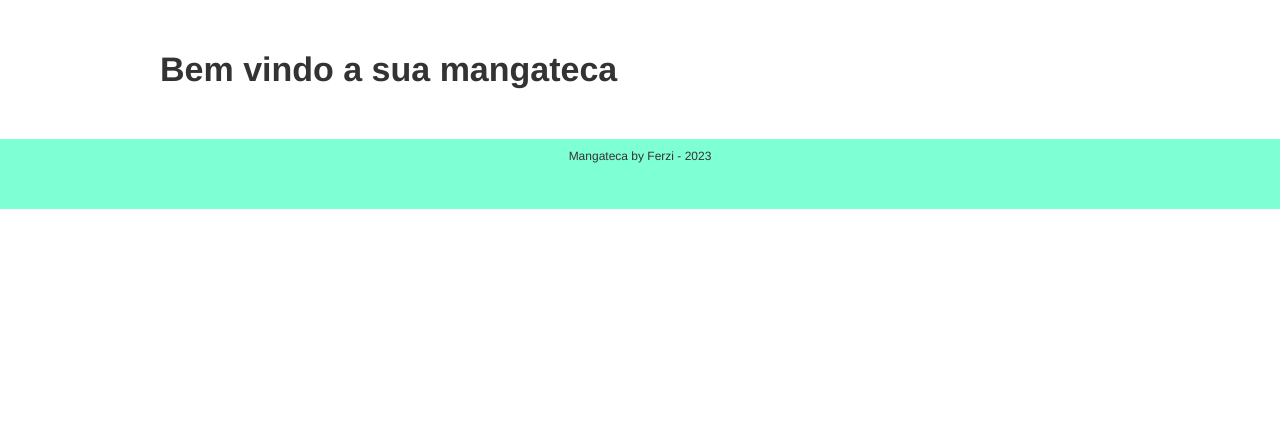
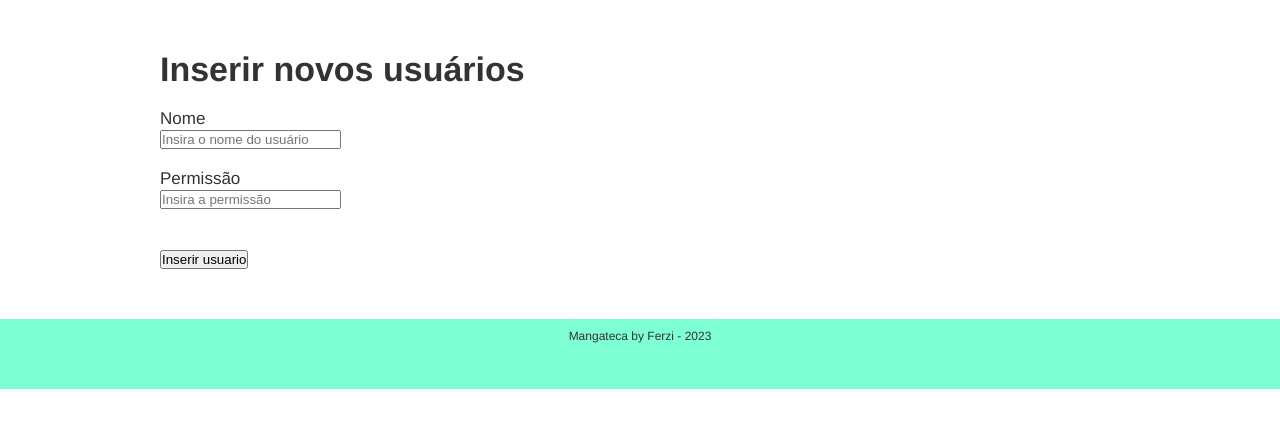
Before and after one commit to Fschezaro/mangateca, a PHP site: page /index.php?pagina=inserir_usuario in a window 1280 px wide. Shown: the part 150-578 px from the top of the page. Run offline with PHP 8.4, Linux system fonts and the light colour scheme; data that the repository does not hold is empty.

Commit message:
Update usuarios

```diff
--- a/db.php
+++ b/db.php
@@ -13,5 +13,5 @@ $consulta_livros = mysqli_query($conexao, $query);
 $query = "SELECT * FROM LIVROS";
 $consulta_emprestimos = mysqli_query($conexao, $query);
 
-$query = "SELECT * FROM LIVROS";
+$query = "SELECT * FROM USUARIOS";
 $consulta_usuarios = mysqli_query($conexao, $query);
--- a/index.php
+++ b/index.php
@@ -25,6 +25,9 @@ elseif($pagina == 'emprestimos'){
 elseif($pagina == 'usuarios'){
     include 'views/usuarios.php';
 }
+elseif($pagina == 'inserir_usuario'){
+    include 'views/inserir_usuario.php';
+}
 else{
     include 'views/home.php';
 }
--- a/views/home.php
+++ b/views/home.php
@@ -1 +1,2 @@
-<h1>Bem vindo a sua mangateca</h1>
+<div></div>
+<div></div>
--- /dev/null
+++ b/views/inserir_usuario.php
@@ -0,0 +1,15 @@
+<h1>Inserir novos usuários</h1>
+<br>
+<!-- Nome,permissão -->
+
+<form method="post" action="processa_usuario.php">
+    <label>Nome</label>
+    <br>
+    <input type="text" name="nome" placeholder="Insira o nome do usuário">
+    <br><br>
+    <label>Permissão</label>
+    <br>
+    <input type="text" name="permissao" placeholder="Insira a permissão">
+    <br><br>
+    <br>
+    <input type="submit" value="Inserir usuario" >
```
Also changed, not shown: processa_usuario.php (added, +13 -0 lines), views/usuarios.php (+6 -4 lines).
